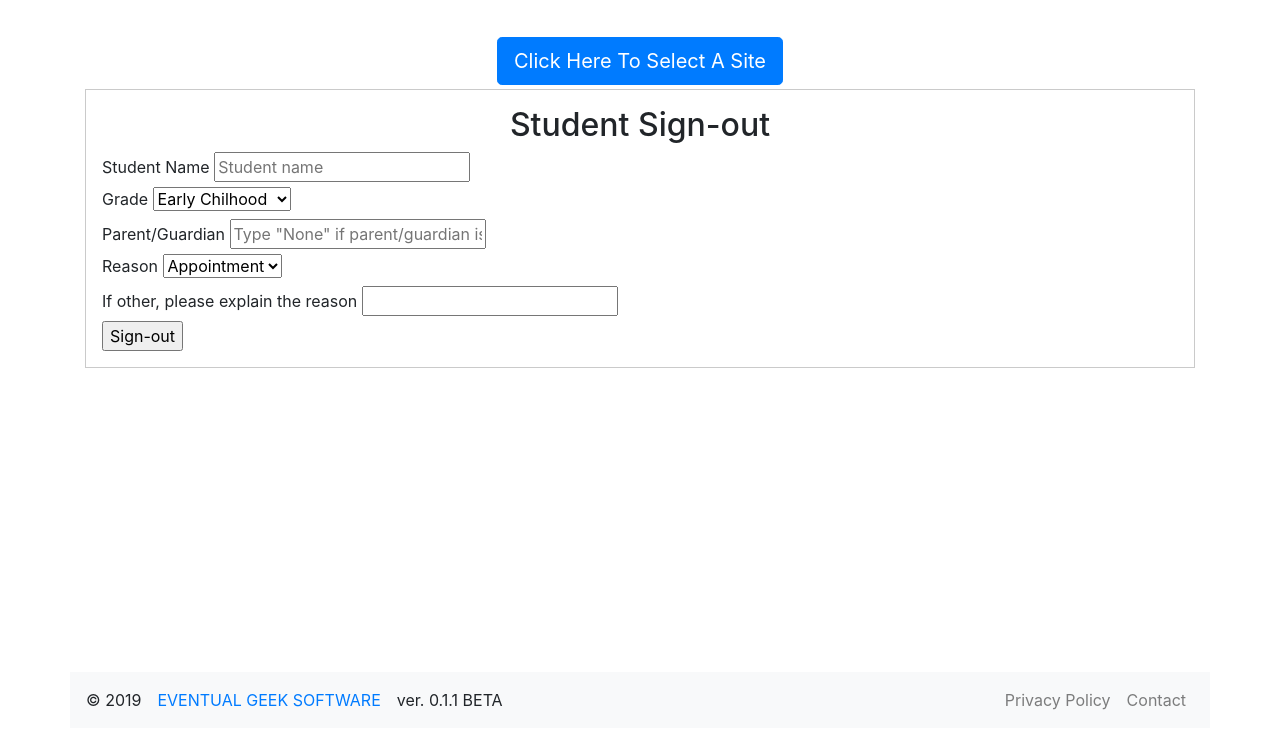
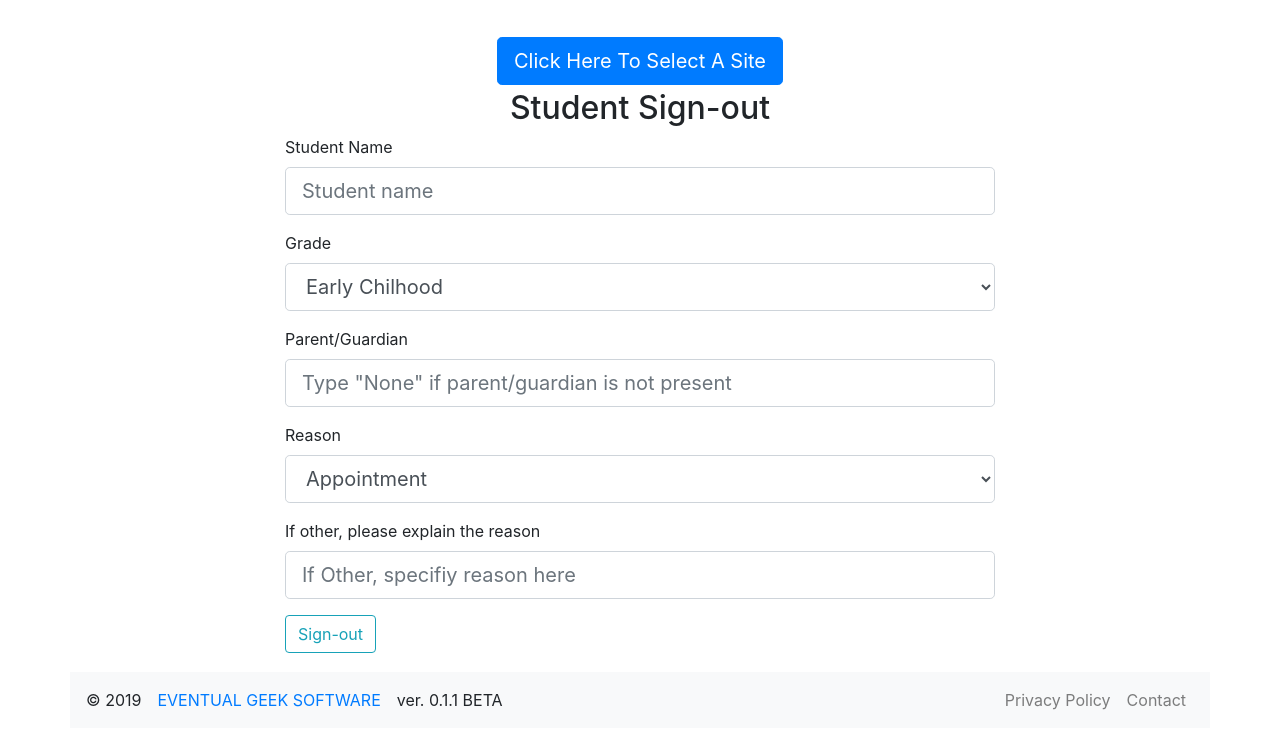
Before and after one commit to covrebo/edu_visitor, a Flask app: page /student-signout in a window 1280 px wide. Shown: the part 72-821 px from the top of the page. Before the commit the page ends 782 px from the top, so only its background shows below. Run offline with Flask 2, Linux system fonts and the light colour scheme; some libraries are stand-ins or nearby versions.

Commit message:
Completed refactor for student sign-in, sign-out, and update templates.

```diff
--- a/edu_visitor/templates/student-signout.html
+++ b/edu_visitor/templates/student-signout.html
@@ -1,63 +1,59 @@
 {% extends "layout.html" %}
 {% block content %}
-    <div class="grid-container log-in-form">
-        <div>
+    <div class="container col-md-8">
         <form method="POST" action="">
             {{ form.hidden_tag() }}
-                <fieldset>
+            <fieldset class="form-group">
                 <h2 class="text-center">Student Sign-out</h2>
-                    <div class="grid-x grid-margin-x align-center">
-                        <div class="cell large-6">
-                            {{ form.student_name.label(class="") }}
+                <div class="form-group">
+                    {{ form.student_name.label(class="form-control-label") }}
                     {% if form.student_name.errors %}
-                                {{ form.student_name(class='form-input-alert', placeholder='Student name') }}
-                                    <div class="callout small alert">
+                        {{ form.student_name(class='form-control form-control-lg is-invalid', placeholder='Student name') }}
+                            <div class="invalid-feedback">
                                 {% for error in form.student_name.errors %}
-                                            <small>Error: {{ error }}</small>
+                                    <span>Error: {{ error }}</span>
                                 {% endfor %}
                             </div>
                     {% else %}
-                                {{ form.student_name(class="", placeholder="Student name") }}
+                        {{ form.student_name(class="form-control form-control-lg", placeholder="Student name") }}
                     {% endif %}
                 </div>
+                <div class="form-group">
+                    {{ form.grade.label(class="form-control-label") }}
+                    {{ form.grade(class="form-control form-control-lg") }}
                 </div>
-                    <div class="grid-x grid-margin-x align-center">
-                        <div class="cell large-6">
-                            {{ form.grade.label(class="") }}
-                            {{ form.grade(class="") }}
-                        </div>
-                    </div>
-                    <div class="grid-x grid-margin-x align-center">
-                        <div class="cell large-6">
-                            {{ form.parent.label(class="") }}
+                <div class="form-group">
+                    {{ form.parent.label(class="form-control-label") }}
                     {% if form.parent.errors %}
-                                {{ form.parent(class='form-input-alert', placeholder='Type "None" if parent/guardian is not present') }}
-                                    <div class="callout small alert">
+                        {{ form.parent(class='form-control form-control-lg is-invalid', placeholder='Type "None" if parent/guardian is not present') }}
+                            <div class="invalid-feedback">
                                 {% for error in form.parent.errors %}
-                                            <small>Error: {{ error }}</small>
+                                    <span>Error: {{ error }}</span>
                                 {% endfor %}
                             </div>
                     {% else %}
-                                {{ form.parent(class="", placeholder='Type "None" if parent/guardian is not present') }}
+                        {{ form.parent(class="form-control form-control-lg", placeholder='Type "None" if parent/guardian is not present') }}
                     {% endif %}
                 </div>
+                <div class="form-group">
+                    {{ form.reason.label(class="form-control-label") }}
+                    {{ form.reason(class="form-control form-control-lg") }}
                 </div>
-                    <div class="grid-x grid-margin-x align-center">
-                        <div class="cell large-6">
-                            {{ form.reason.label(class="") }}
-                            {{ form.reason(class="") }}
+                <div class="form-group">
+                    {{ form.reason_other.label(class="form-control-label") }}
+                    {% if form.reason_other.errors %}
+                        {{ form.reason_other(class='form-control form-control-lg is-invalid', placeholder="If Other, specifiy reason here") }}
+                            <div class="invalid-feedback">
+                                {% for error in form.reason_other.errors %}
+                                    <span>Error: {{ error }}</span>
+                                {% endfor %}
                             </div>
+                    {% else %}
+                        {{ form.reason_other(class="form-control form-control-lg", placeholder="If Other, specifiy reason here") }}
+                    {% endif %}
                 </div>
-                    <div class="grid-x grid-margin-x align-center">
-                        <div class="cell large-6">
-                            {{ form.reason_other.label(class="") }}
-                            {{ form.reason_other(class="") }}
-                        </div>
-                    </div>
-                    <div class="grid-x grid-margin-x align-center">
-                        <div class="cell large-4">
-                            {{ form.submit(class="button large expanded") }}
-                        </div>
+                <div class="form-group">
+                    {{ form.submit(class="btn btn-outline-info") }}
                 </div>
             </fieldset>
         </form>
```
Also changed, not shown: edu_visitor/main/routes.py (+0 -11 lines), edu_visitor/templates/student-signin.html (+33 -37 lines), edu_visitor/templates/student-update.html (+36 -43 lines), edu_visitor/templates/student-view.html (+21 -24 lines). Lines whose indentation alone changed are shown as unchanged.
